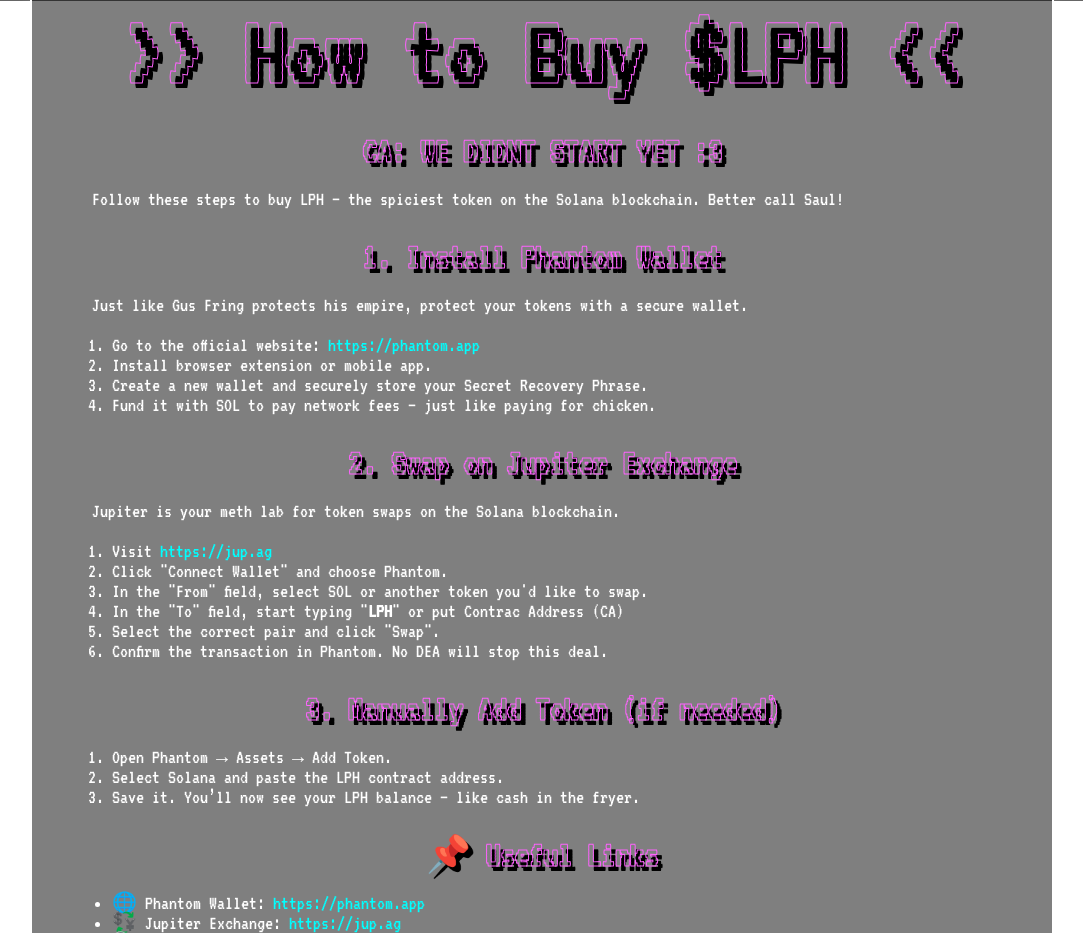
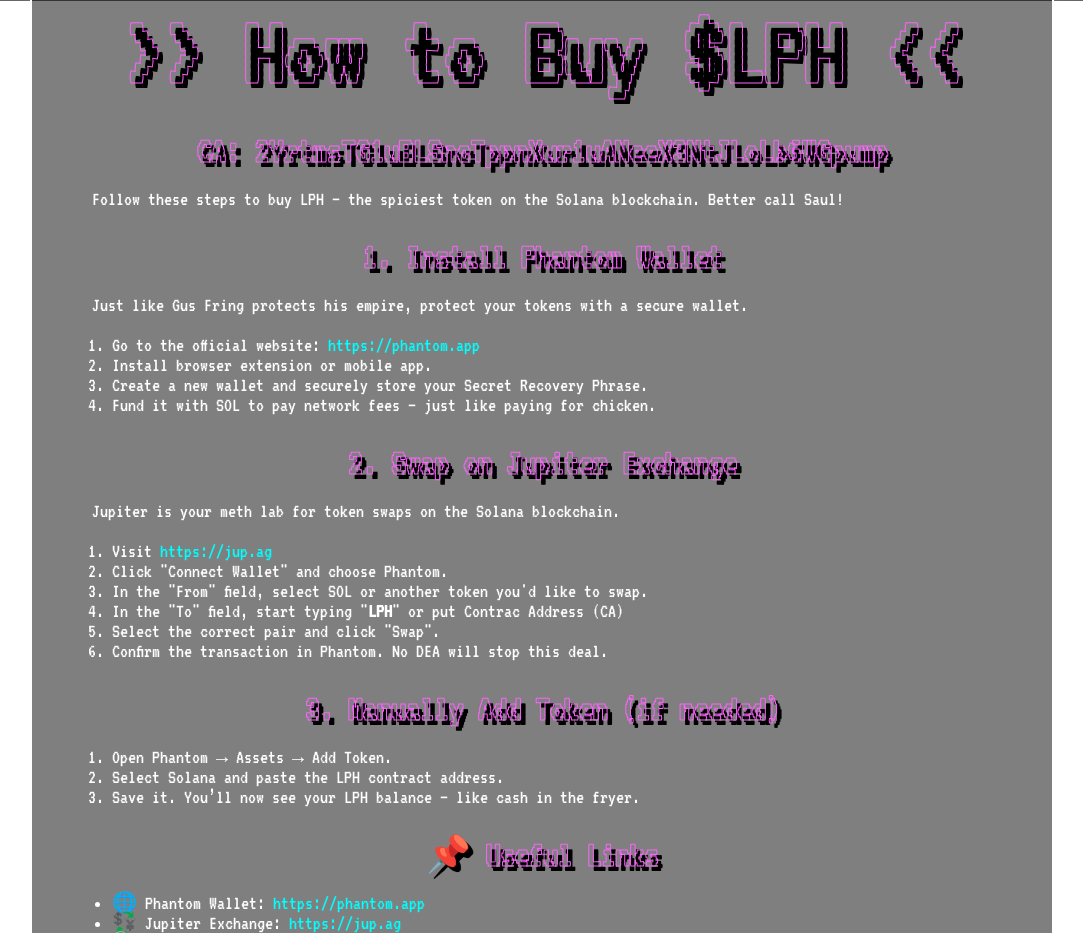
Before and after one commit to Chim4im/meow, a plain HTML site: page site/pages/buy.html in a window 1280 px wide. Shown: the part 799-1732 px from the top of the page, without its empty margins (98-1181 px from the left). Drawn offline with Linux system fonts and the light colour scheme; grey boxes are pictures that could not be loaded.

Commit message:
Update buy.html

```diff
--- a/site/pages/buy.html
+++ b/site/pages/buy.html
@@ -44,7 +44,7 @@
 
 <div class="buy-instruction">
     <h1>>> How to Buy <strong>$LPH</strong> <<</h1>
-    <h2>CA: WE DIDNT START YET :3 </h2>
+    <h2>CA: 2YrtmsTG1uBLSncTppnXur1uANeeX3NtJLoLb6WGpump </h2>
 
     <p>Follow these steps to buy LPH — the spiciest token on the Solana blockchain. Better call Saul!</p>
 
```
